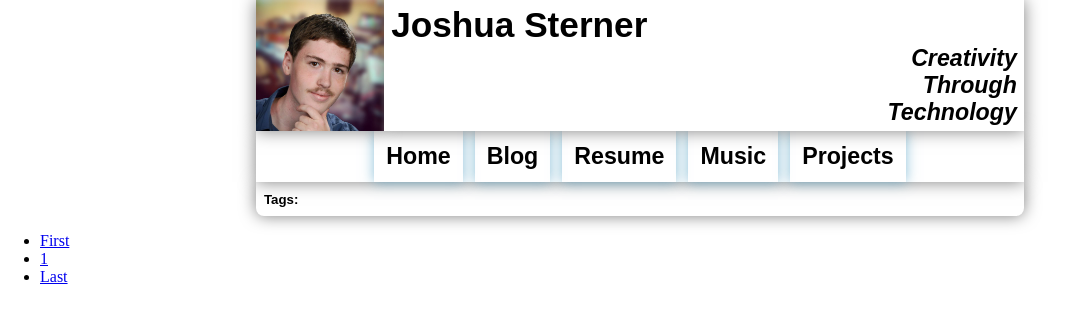
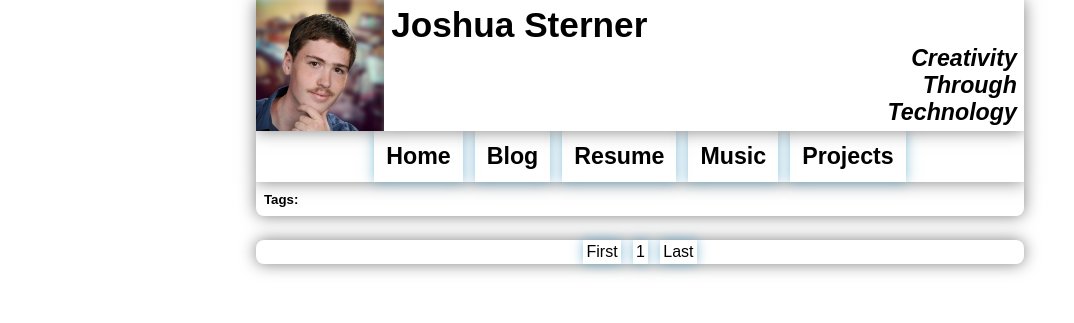
Before and after one commit to joshua-sterner/joshuasterner.com, a Django app: page /blog in a window 1280 px wide. Shown: the top 323 px of the page, without its empty margins (0-1074 px from the left). Run offline with Django 3.2, Linux system fonts and the light colour scheme; data that the repository does not hold is empty.

Commit message:
Wrote initial css for page navbar.

```diff
--- a/website/static/styles.css
+++ b/website/static/styles.css
@@ -53,7 +53,7 @@ header {
     margin: 0;
 }
 
-header nav {
+nav {
     grid-column-start: 1;
     grid-column-end: 3;
     grid-row-start: 2;
@@ -63,7 +63,7 @@ header nav {
     z-index: 99;
 }
 
-header nav ul {
+nav ul {
     list-style-type: none;
     font-family: sans-serif;
     line-height: 0px;
@@ -81,7 +81,7 @@ header nav ul {
     justify-content: center;
 }
 
-header nav ul li {
+nav ul li {
     display: inline-block;
     margin-top: 0.75em;
     margin-left: 1vw;
@@ -92,12 +92,12 @@ header nav ul li {
     padding: calc(0.1em + 1.85vw);
 }
 
-header nav ul li a {
+nav ul li a {
     color: black;
     text-decoration: none;
 }
 
-header nav ul li a h2 {
+nav ul li a h2 {
     margin: 0px;
     font-size: 1.4em;
     font-size: 4vw;
@@ -125,16 +125,16 @@ header nav ul li a h2 {
     #header-title-container h2 {
         font-size: 1.45em;
     }
-    header nav ul li a h2 {
+    nav ul li a h2 {
         font-size: 1.45em;
     }
-    header nav ul li {
+    nav ul li {
         margin-left: 0.375em;
         margin-right: 0.375em;
         margin-top: 0.75em;
         padding: 0.75em;
     }
-    header nav ul {
+    nav ul {
         margin-top: -0.75em;
     }
 }
@@ -154,16 +154,16 @@ header nav ul li a h2 {
     #header-title-container h1 {
         font-size: 0.55em;
     }
-    header nav ul li a h2 {
+    nav ul li a h2 {
         font-size: 0.35em;
     }
 }
 
 @media (max-width: 13.5em) {
-    header nav ul li a h2 {
+    nav ul li a h2 {
         font-size: calc(0.25em + 2vw);
     }
-    header nav ul li {
+    nav ul li {
         padding: calc(0.125em + 2vw);
     }
 }
@@ -246,3 +246,20 @@ header nav ul li a h2 {
 .last-element-in-header {
     border-radius: 0em 0em 0.5em 0.5em;
 }
+
+.page-navbar ul {
+    margin-top: 0em;
+}
+
+.page-navbar ul li {
+    margin-top: 0em;
+    padding: 0.2em;
+}
+
+.page-navbar ul li a {
+}
+
+footer.content-section {
+    padding-bottom: 0px;
+    padding-top: 0px;
+}
--- a/website/templates/blog.html
+++ b/website/templates/blog.html
@@ -12,7 +12,7 @@
 {% for post in posts %}
 {% include "blog_post.html" with post=post %}
 {% endfor %}
-<footer>
+<footer class="shadow content-section">
     <nav class="page-navbar">
         <ul>
             <li><a href="{{ query_root }}/1">First</a></li>
```
